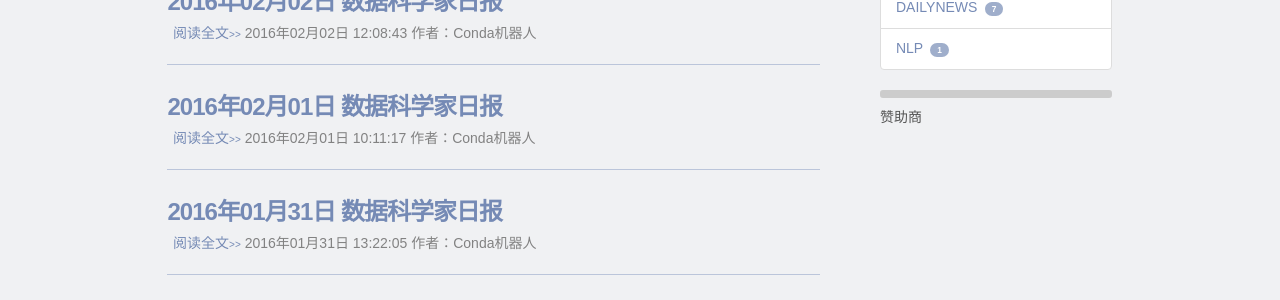
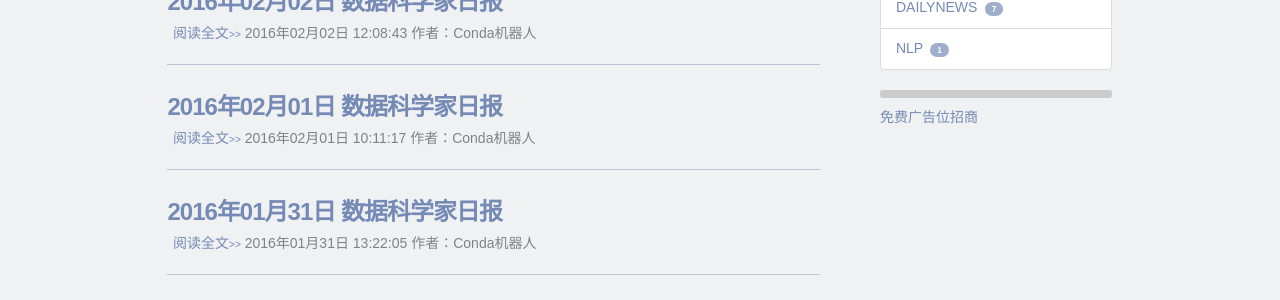
Before and after one commit to fun360/fun360, a Jekyll site: the page built from index.html, in a window 1280 px wide. Shown: the part 248-548 px from the top of the page. Built offline with Jekyll 4.4.1, drawn with Linux system fonts in a browser that asks for light colours; comment, search, counter and statistics services are not loaded.

Commit message:
Update default.html

```diff
--- a/_layouts/default.html
+++ b/_layouts/default.html
@@ -32,7 +32,7 @@
           </div>
 
           <div class = "ad">
-                <p>赞助商</p>
+                <p><a href="mailto:kehao.wu@gmail.com">免费广告位招商</a></p>
                 <script async src="//pagead2.googlesyndication.com/pagead/js/adsbygoogle.js"></script>
                 <!-- 赞助商 -->
                 <ins class="adsbygoogle"
```
